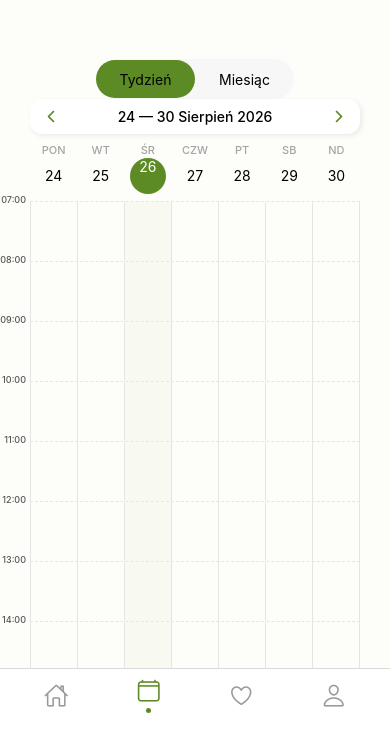
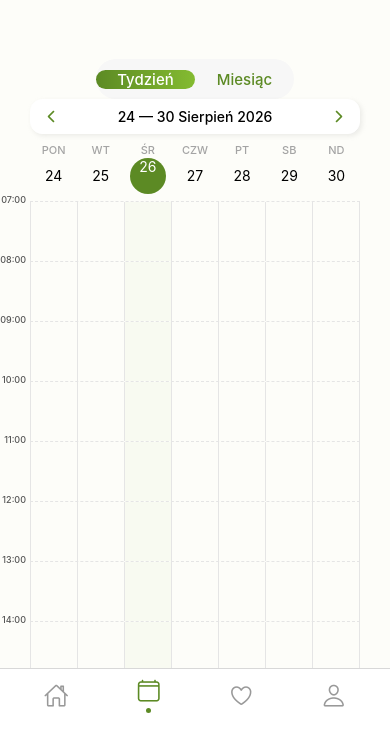
Before and after one commit to weronikaskowron1/Inzynierka, a React Native app in the folder Frontend/: screen /Rezerwacje in a window 390 px wide. Shown: the part 111-844 px from the top of the page. Built offline with nearby package versions, Linux system fonts and the light colour scheme.

Commit message:
toggle gotowy

```diff
--- a/Frontend/Komponenty/Rezerwacje/CalendarToggle.tsx
+++ b/Frontend/Komponenty/Rezerwacje/CalendarToggle.tsx
@@ -1,4 +1,5 @@
 import { Text, View, StyleSheet, Pressable, ScrollView } from "react-native";
+import { LinearGradient } from "expo-linear-gradient";
 import { useState } from "react";
 
 import { Colors } from "../../Themes/colors.ts";
@@ -14,24 +15,40 @@ const CalendarToggle = () => {
             setSelectedWeekCalendar(true);
             setSelectedMonthCalendar(false);
           }}
-          style={
-            [styles.selected,
-            selectedWeekCalendar && styles.selected_background]
-          }
+          style={styles.selected_container}
         >
-          <Text>Tydzień</Text>
+          <LinearGradient
+            colors={
+              selectedWeekCalendar
+                ? [Colors.green2, Colors.green3]
+                : ["transparent", "transparent"]
+            }
+            start={{ x: 0, y: 0 }}
+            end={{ x: 1, y: 0 }}
+            style={styles.selected}
+          >
+            <Text style={[styles.text, selectedWeekCalendar && styles.text_selected]}>Tydzień</Text>
+          </LinearGradient>
         </Pressable>
         <Pressable
           onPress={() => {
             setSelectedWeekCalendar(false);
             setSelectedMonthCalendar(true);
           }}
-          style={
-            [styles.selected,
-            selectedMonthCalendar && styles.selected_background]
-          }
+          style={styles.selected_container}
         >
-          <Text>Miesiąc</Text>
+          <LinearGradient
+            colors={
+              selectedMonthCalendar
+                ? [Colors.green2, Colors.green3]
+                : ["transparent", "transparent"]
+            }
+            start={{ x: 0, y: 0 }}
+            end={{ x: 1, y: 0 }}
+            style={styles.selected}
+          >
+            <Text style={[styles.text, selectedMonthCalendar && styles.text_selected]}>Miesiąc</Text>
+          </LinearGradient>
         </Pressable>
       </View>
     </View>
@@ -53,8 +70,11 @@ const styles = StyleSheet.create({
 
     borderRadius: 20,
   },
+  selected_container: {
+    width: "50%",
+  },
   selected: {
-    width: "50%",
+    width: "100%",
     height: "95%",
     borderRadius: 20,
 
@@ -62,14 +82,13 @@ const styles = StyleSheet.create({
     justifyContent: "center",
   },
 
-  selected_background: {
-    backgroundColor: Colors.green2,
-    width: "50%",
-    height: "95%",
-    borderRadius: 20,
-
-    alignItems: "center",
-    justifyContent: "center",
+  text: {
+    fontWeight: "500",
+    fontSize: 15,
+    color: Colors.green2,
+  },
+  text_selected: {
+    color: "white",
   },
 });
 
```
